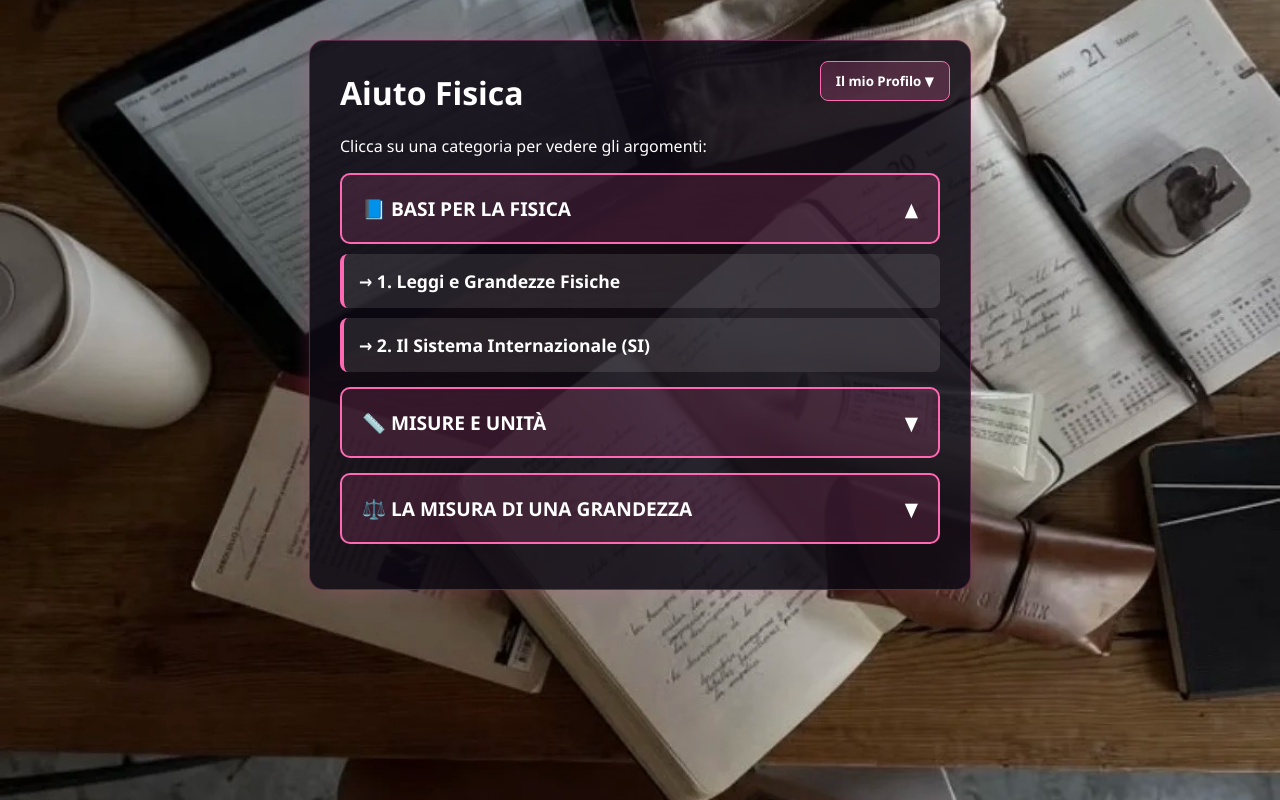
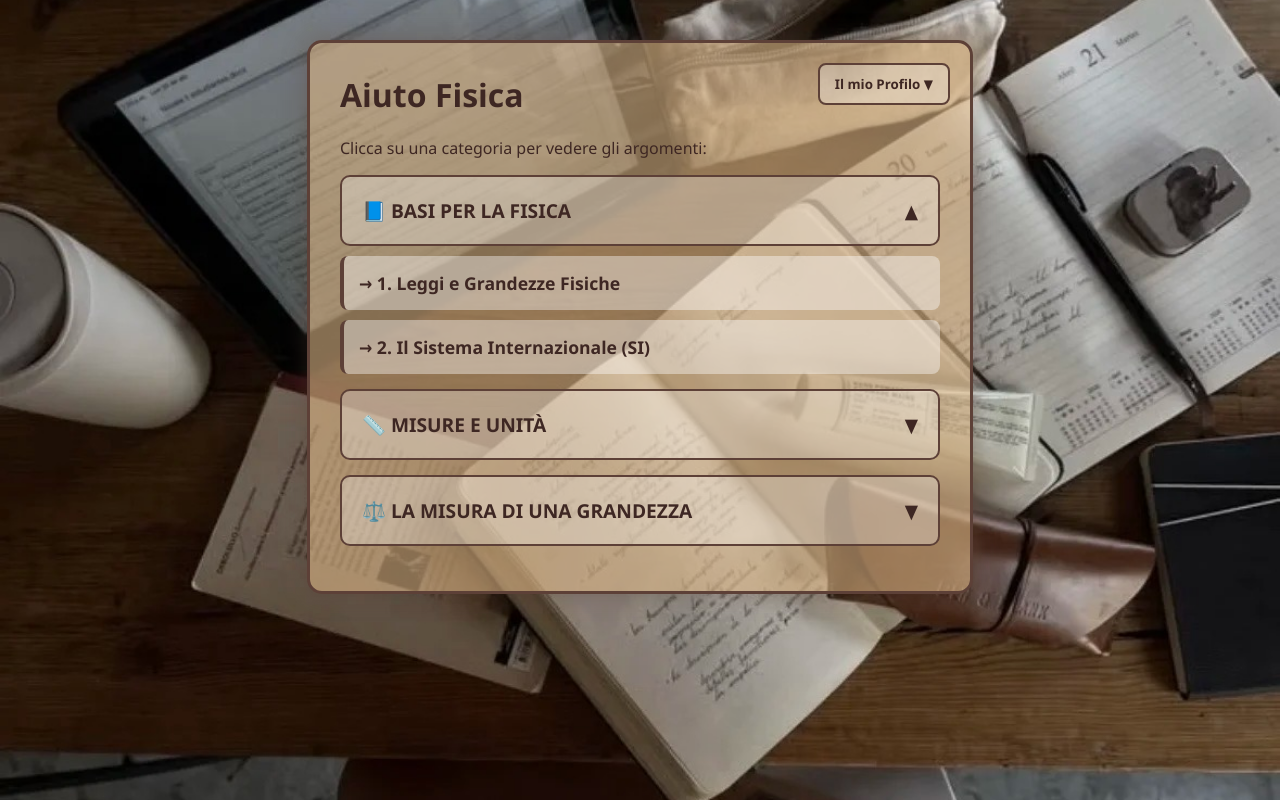
Before and after one commit to q260066737-cell/physics-helper, a Flask app: page / in a window 1280 px wide, after a click that opens the changed part. Run offline with Flask 3, Linux system fonts and the light colour scheme; the visitor is signed in with stand-in values (Sample User, id 1).

Commit message:
Revise styles in index.html for better UI
Updated styles for improved readability and aesthetics.

```diff
--- a/templates/index.html
+++ b/templates/index.html
@@ -12,30 +12,33 @@
             background-size: cover;
             background-position: center;
             background-attachment: fixed;
-            color: white;
+            color: #3e2723; /* Testo marrone molto scuro */
         }
 
-        /* Il riquadro principale scuro */
+        /* Il riquadro principale - RESO PIÙ TRASPARENTE */
         .container {
             max-width: 600px;
             margin: 0 auto;
-            background: rgba(15, 10, 20, 0.85);
+            background: rgba(222, 184, 135, 0.6); /* 0.6 = Più trasparente (vedi lo sfondo sotto) */
             padding: 30px;
             border-radius: 15px;
-            border: 1px solid rgba(255, 105, 180, 0.3);
-            box-shadow: 0 0 20px rgba(255, 105, 180, 0.2);
-            position: relative; /* Importante per posizionare il menu */
+            border: 3px solid #5d4037; /* Bordo marrone scuro */
+            box-shadow: 0 0 25px rgba(93, 64, 55, 0.4);
+            position: relative;
         }
 
-        h1 { margin-top: 0; }
-        a { color: #ff69b4; text-decoration: none; font-weight: bold; }
+        h1 { margin-top: 0; color: #3e2723; }
+
+        /* Link generali */
+        a { color: #5d4037; text-decoration: none; font-weight: bold; }
         a:hover { text-decoration: underline; }
 
-        /* --- STILE PER I QUADRI (ACCORDION) --- */
+        /* --- QUADRI DEGLI ARGOMENTI --- */
         .category-box { margin-bottom: 15px; }
+
         .category-title {
-            background: rgba(255, 105, 180, 0.15);
-            border: 2px solid #ff69b4;
+            background: rgba(255, 255, 255, 0.3); /* Un po' più trasparenti anche questi */
+            border: 2px solid #5d4037;
             border-radius: 10px;
             padding: 20px;
             font-size: 1.2em;
@@ -45,17 +48,25 @@
             justify-content: space-between;
             align-items: center;
             transition: background 0.3s;
+            color: #3e2723;
         }
-        .category-title:hover { background: rgba(255, 105, 180, 0.3); }
+
+        .category-title:hover { background: rgba(255, 255, 255, 0.5); }
+
         .topic-list { display: none; list-style-type: none; padding: 10px 0 0 0; margin: 0; }
+
         .topic-list li {
-            margin-bottom: 10px; background: rgba(255,255,255,0.1);
-            padding: 15px; border-radius: 8px; border-left: 4px solid #ff69b4;
+            margin-bottom: 10px;
+            background: rgba(255, 255, 255, 0.4);
+            padding: 15px;
+            border-radius: 8px;
+            border-left: 4px solid #5d4037;
         }
-        .topic-list li a { font-size: 1.1em; display: block; color: white; }
-        .topic-list li a:hover { color: #ff69b4; }
 
-        /* --- STILE PER IL MENU A TENDINA --- */
+        .topic-list li a { font-size: 1.1em; display: block; color: #3e2723; }
+        .topic-list li a:hover { color: #8d6e63; }
+
+        /* --- MENU A TENDINA --- */
         .menu-container {
             position: absolute;
             top: 20px;
@@ -63,9 +74,9 @@
         }
 
         .menu-button {
-            background: rgba(255, 105, 180, 0.2);
-            border: 1px solid #ff69b4;
-            color: white;
+            background: rgba(255, 255, 255, 0.3);
+            border: 2px solid #5d4037;
+            color: #3e2723;
             padding: 10px 15px;
             border-radius: 8px;
             cursor: pointer;
@@ -73,33 +84,33 @@
             font-family: inherit;
         }
 
-        .menu-button:hover { background: rgba(255, 105, 180, 0.4); }
+        .menu-button:hover { background: rgba(255, 255, 255, 0.5); }
 
         .menu-content {
-            display: none; /* Nascosto di default */
+            display: none;
             position: absolute;
             right: 0;
             top: 45px;
-            background: rgba(15, 10, 20, 0.95);
+            background: rgba(222, 184, 135, 0.95);
             min-width: 180px;
             border-radius: 8px;
-            border: 1px solid #ff69b4;
-            box-shadow: 0 8px 16px rgba(0,0,0,0.5);
+            border: 2px solid #5d4037;
+            box-shadow: 0 8px 16px rgba(0,0,0,0.3);
             z-index: 10;
         }
 
         .menu-content a, .menu-content p {
-            color: white;
+            color: #3e2723;
             padding: 12px 16px;
             text-decoration: none;
             display: block;
             margin: 0;
-            border-bottom: 1px solid rgba(255,105,180,0.2);
+            border-bottom: 1px solid rgba(93, 64, 55, 0.2);
             font-size: 0.95em;
         }
 
-        .menu-content a:hover { background: rgba(255, 105, 180, 0.2); }
-        .menu-content a:last-child { border-bottom: none; color: #ff69b4; }
+        .menu-content a:hover { background: rgba(255, 255, 255, 0.3); }
+        .menu-content a:last-child { border-bottom: none; color: #8d6e63; font-weight: bold; }
 
         /* Togliamo i riquadri rossi */
         .flash-message { display: none; }
@@ -118,8 +129,6 @@
                 <a href="/logout">Esci</a>
             </div>
         </div>
-
-        <!-- QUI I MESSAGGI DI ERRORE SONO STATI NASCOSTI TRAMITE CSS -->
 
         <h1>Aiuto Fisica</h1>
         <p>Clicca su una categoria per vedere gli argomenti:</p>
@@ -173,7 +182,6 @@
 
     <!-- SCRIPT PER APRIRE E CHIUDERE I QUADRI E IL MENU -->
     <script>
-        // Funzione per aprire i quadri degli argomenti
         function toggleMenu(categoryId) {
             var menu = document.getElementById(categoryId);
             var arrow = document.getElementById('arrow-' + categoryId);
@@ -187,7 +195,6 @@
             }
         }
 
-        // Funzione per aprire il menu a tendina dell'utente
         function toggleUserMenu() {
             var menu = document.getElementById("userMenu");
             if (menu.style.display === "block") {
@@ -197,7 +204,6 @@
             }
         }
 
-        // Chiudi il menu se clicchi fuori
         window.onclick = function(event) {
             if (!event.target.matches('.menu-button')) {
                 var dropdowns = document.getElementsByClassName("menu-content");
```
